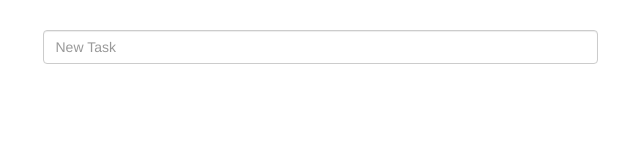
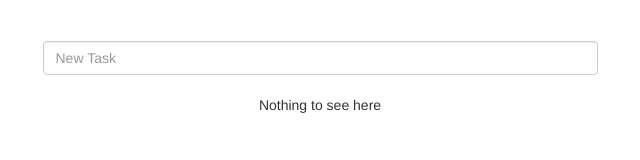
Before and after one commit to adekoyejoakinhanmi/MVCTodo, a website built with webpack: page index.html in a window 1280 px wide. Shown: the whole page, without its empty margins (320-960 px from the left). Built offline with nearby package versions, Linux system fonts and the light colour scheme.

Commit message:
point index.html to app/css/styles.css

```diff
--- a/index.html
+++ b/index.html
@@ -7,7 +7,7 @@
           href="https://maxcdn.bootstrapcdn.com/bootstrap/3.3.7/css/bootstrap.min.css"
           integrity="sha384-BVYiiSIFeK1dGmJRAkycuHAHRg32OmUcww7on3RYdg4Va+PmSTsz/K68vbdEjh4u"
           crossorigin="anonymous">
-    <link href="css/style.css" rel="stylesheet"/>
+    <link href="app/css/style.css" rel="stylesheet"/>
 </head>
 <body>
     <p>&nbsp;</p>
@@ -39,6 +39,6 @@
         </div>
     </div>
 
-    <script src="js/index.js"></script>
+    <script src="dist/bundle.js"></script>
 </body>
 </html>
```
Also changed, not shown: dist/bundle.js (added).
